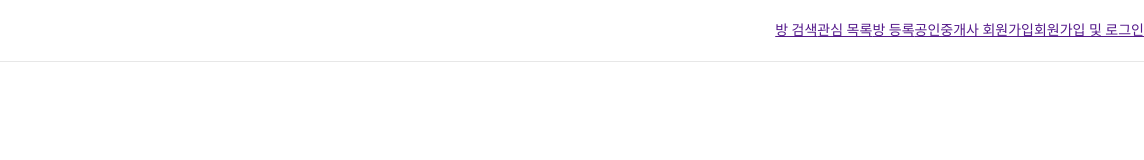
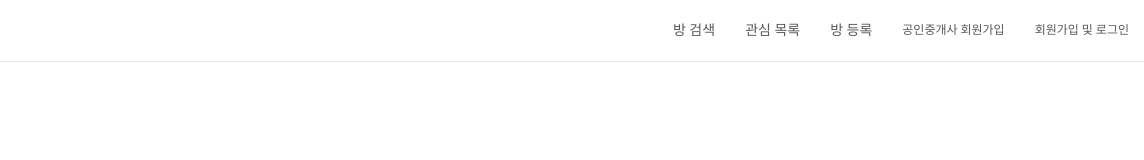
Before and after one commit to Fastcampus-WPS-8th/CSS, a plain HTML site: page dabang/index.html in a window 1280 px wide. Shown: the full height of the page, 136-1280 px from the left. Drawn offline with Linux system fonts and the light colour scheme.

Commit message:
상단 우측메뉴 분리

```diff
--- a/dabang/index.html
+++ b/dabang/index.html
@@ -24,13 +24,18 @@
       </li>
     </ul>
     <!-- 헤더 부분의 우측 메뉴 -->
-    <ul class="header-menu-list right">
+    <div class="right">
+      <ul class="header-menu-list room-list">
         <li><a href="">방 검색</a></li>
         <li><a href="">관심 목록</a></li>
         <li><a href="">방 등록</a></li>
+      </ul>
+      <ul class="header-menu-list auth-list">
         <li><a href="">공인중개사 회원가입</a></li>
         <li><a href="">회원가입 및 로그인</a></li>
       </ul>
+    </div>
+
   </header>
   <div id="wrap"></div>
   <footer></footer>
--- a/dabang/scss/style.scss
+++ b/dabang/scss/style.scss
@@ -1,3 +1,4 @@
+$color-a: #585858;
 html, body {
   padding: 0;
   margin: 0;
@@ -7,6 +8,10 @@ ul, ol {
   padding: 0;
   margin: 0;
   list-style-type: none;
+}
+a {
+  color: $color-a;
+  text-decoration: none;
 }
 
 $header-nav-height: 61px;
@@ -33,9 +38,30 @@ header.main-header {
     height: 100%;
     float: left;
   }
-  ul.right {
+  .right {
     height: 100%;
-    // ul요소 자체가 우측으로 가도록 정렬
     float: right;
+
+    // 우측 메뉴 모음(div)의 .header-menu-list(ul)들은
+    // float: left;를 가져서 왼쪽부터 차례대로 수평 정렬
+    .header-menu-list {
+      float: left;
+
+      li > a {
+        padding: 0 15px;
+      }
+
+      // 방 검색, 관심목록, 방 등록 리스트
+      &.room-list {
+        // 체인선택자 (두 선택자가 모두 있는 요소를 가리킴)
+        //   .header-menu-list.room-list
+        font-size: 14px;
+      }
+      // 회원가입/로그인 리스트
+      &.auth-list {
+        //   .header-menu-list.auth-list
+        font-size: 12px;
+      }
+    }
   }
 }
```
Also changed, not shown: dabang/css/style.css. Lines whose indentation alone changed are shown as unchanged.
